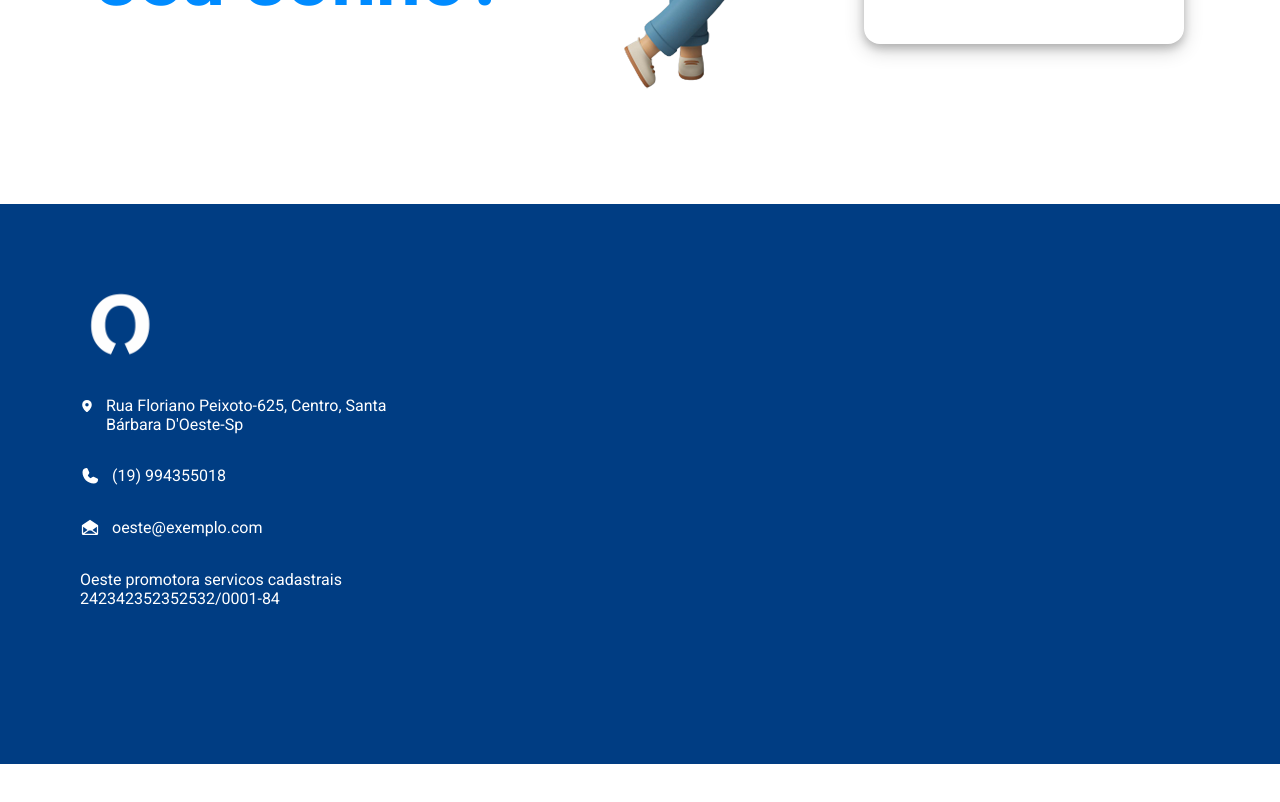
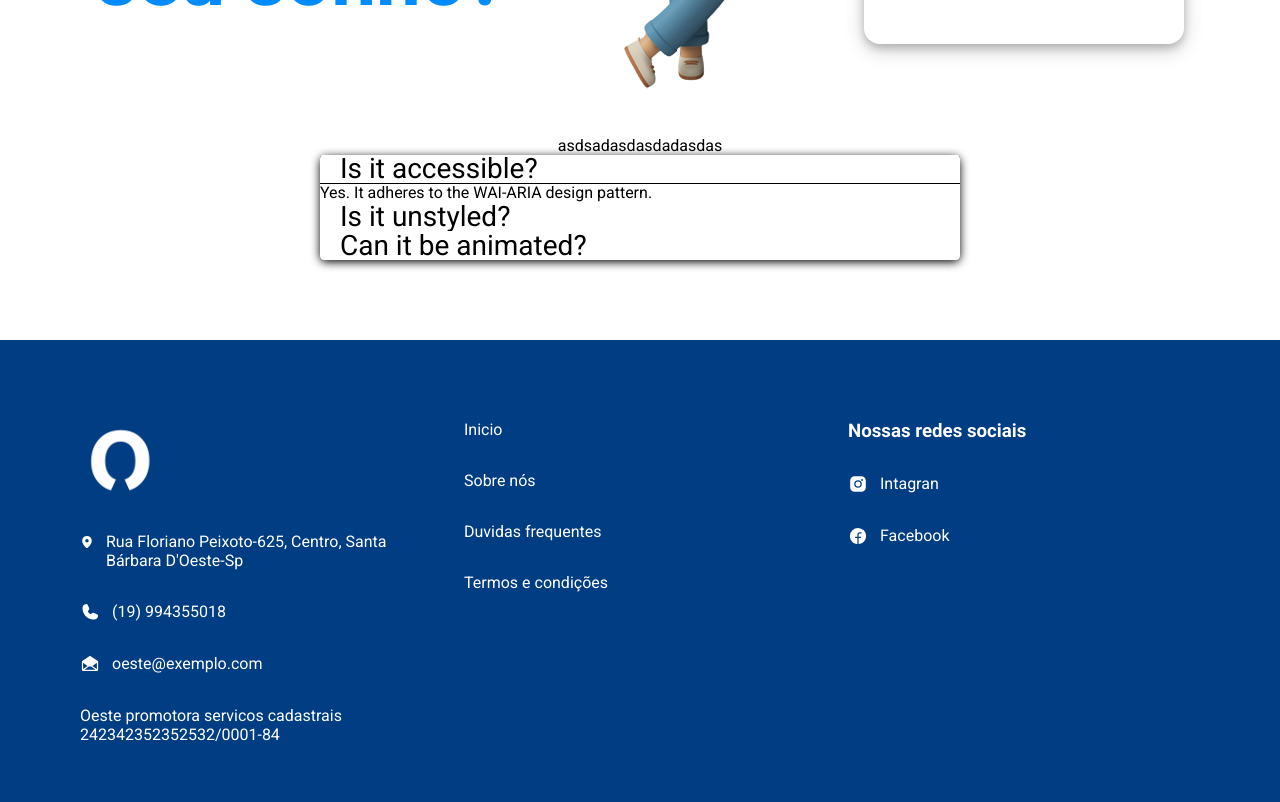
Before and after one commit to Catalendas/Oeste_financeira, a React (Vite) app: page / in a window 1280 px wide. Shown: the part 2180-2982 px from the top of the page. Before the commit the page ends 2944 px from the top, so only its background shows below. Built offline with nearby package versions, Linux system fonts and the light colour scheme.

Commit message:
add Accordion

```diff
--- a/package.json
+++ b/package.json
@@ -9,6 +9,7 @@
     "preview": "vite preview"
   },
   "dependencies": {
+    "@radix-ui/react-accordion": "^1.0.1",
     "phosphor-icons": "^1.4.2",
     "phosphor-react": "^1.4.1",
     "react": "^18.2.0",
--- /dev/null
+++ b/src/Pages/Home/Components/CommonQuestions/index.tsx
@@ -0,0 +1,32 @@
+import * as Accordion from '@radix-ui/react-accordion'
+import { AccordionContent, AccordionItem, AccordionRoot, AccordionTrigger, CommonQuestionsContainer } from './styled'
+
+export function CommonQuestions() {
+    return (
+        <CommonQuestionsContainer className='container'>
+            asdsadasdasdadasdas
+            <AccordionRoot type="single" defaultValue="item-1" collapsible>
+                <AccordionItem value="item-1">
+                    <AccordionTrigger>Is it accessible?</AccordionTrigger>
+                    <AccordionContent>Yes. It adheres to the WAI-ARIA design pattern.</AccordionContent>
+                </AccordionItem>
+
+                <AccordionItem value="item-2">
+                    <AccordionTrigger>Is it unstyled?</AccordionTrigger>
+                    <AccordionContent>
+                        Yes. It's unstyled by default, giving you freedom over the look and feel.
+                    </AccordionContent>
+                </AccordionItem>
+
+                <AccordionItem value="item-3">
+                    <AccordionTrigger>Can it be animated?</AccordionTrigger>
+                    <AccordionContent>
+                        <div >
+                        Yes! You can animate the Accordion with CSS or JavaScript.
+                        </div>
+                    </AccordionContent>
+                </AccordionItem>
+            </AccordionRoot>
+        </CommonQuestionsContainer>
+    )
+}
--- /dev/null
+++ b/src/Pages/Home/Components/CommonQuestions/styled.ts
@@ -0,0 +1,87 @@
+import styled from "styled-components";
+import * as Accordion from '@radix-ui/react-accordion'
+
+export const CommonQuestionsContainer = styled.div`
+    background: ${({ theme }) => theme["base-blue"]};
+    width: 100%;
+
+    display: flex;
+    justify-content: center;
+    align-items: center;
+    flex-direction: column;
+`
+
+export const AccordionRoot = styled(Accordion.Root) `
+    border-radius: 6px;
+    width: 40rem;
+    background: ${({ theme}) => theme.colors["base-white"]};
+    box-shadow: 0 2px 10px black;
+`
+
+export const AccordionItem = styled(Accordion.Item)`
+    overflow: hidden;
+    margin-top: 1px;
+
+    &:first-child {
+        margin-top: 0;
+        border-top-left-radius: 4px;
+        border-top-right-radius: 4px;
+    }
+
+    &:last-child {
+        border-bottom-left-radius: 4px;
+        border-bottom-right-radius: 4px;
+    }
+
+    &:focus-within {
+        position: relative;
+        z-index: 1;
+    }
+`
+
+export const AccordionHeader = styled(Accordion.Header)`
+    display: flex;
+`
+
+export const AccordionTrigger = styled(Accordion.Trigger)`
+    font-family: inherit;
+    background-color: transparent;
+    border: 0;
+    padding: 0 20px;
+    height: 45;
+    width: 100%;
+    flex: 1;
+    display: flex;
+    align-items: center;
+    justify-content: space-between;
+    font-size: 1.75rem;
+    line-height: 1;
+    color: ${({ theme }) => theme.colors["base-violet"]};
+    box-shadow: 0 1px 0 black;
+    background-color: white;
+    transition: background-color 0.3s color 0.3s;
+
+    &:hover {
+        background-color: gray;
+        color: ${({ theme }) => theme.colors["base-white"]};
+
+    }
+
+    &:checked {
+
+    }
+`
+
+export const AccordionContent = styled(Accordion.Content)`
+    overflow: hidden;
+    font-size: 1rem;
+    color: black;
+
+    &[data-state="open"] {
+        animation: slideDown 300ms cubic-bezier(0.87, 0, 0.13, 1)
+    }
+
+    &[data-state="close"] {
+        animation: slideUp 300ms cubic-bezier(0.87, 0, 0.13, 1);
+    }
+`
--- a/src/Pages/Home/index.tsx
+++ b/src/Pages/Home/index.tsx
@@ -1,4 +1,5 @@
 import { Banner } from "./Components/Banner";
+import { CommonQuestions } from "./Components/CommonQuestions";
 import { HowItWorks } from "./Components/HowItWorks";
 import { Info } from "./Components/Infos";
 import { Simulator } from "./Components/Simulator";
@@ -12,6 +13,7 @@ export function Home() {
             <Info/>
             <HowItWorks/>
             <Simulator/>
+            <CommonQuestions />
         </HomeContainer>
     )
 }
--- a/src/components/Footer/index.tsx
+++ b/src/components/Footer/index.tsx
@@ -1,7 +1,7 @@
 import { AbountContainer, FooterContainer, FooterContent } from "./styled";
 import Logo from '../../assets/logo.png'
 import { InfoAbout } from "./infoAbout";
-import { EnvelopeOpen, MapPin, Phone } from "phosphor-react";
+import { EnvelopeOpen, FacebookLogo, InstagramLogo, MapPin, Phone } from "phosphor-react";
 
 export function Footer() {
     return (
@@ -15,6 +15,19 @@ export function Footer() {
                     <InfoAbout icon={<EnvelopeOpen size={20} weight="fill"/>} abaut="oeste@exemplo.com"/>
                     <InfoAbout abaut="Oeste promotora servicos cadastrais 242342352352532/0001-84"/>
                 </AbountContainer>
+
+                <AbountContainer>
+                    <InfoAbout abaut="Inicio"/>
+                    <InfoAbout abaut="Sobre nós"/>
+                    <InfoAbout abaut="Duvidas frequentes"/>
+                    <InfoAbout abaut="Termos e condições"/>
+                </AbountContainer>
+
+                <AbountContainer>
+                    <h3>Nossas redes sociais</h3>
+                    <InfoAbout icon={<InstagramLogo size={20} weight="fill" />} abaut="Intagran" />
+                    <InfoAbout icon={<FacebookLogo size={20} weight="fill" />} abaut="Facebook" />
+                </AbountContainer>
             </FooterContent>
         </FooterContainer>
     )
--- a/src/components/Footer/styled.ts
+++ b/src/components/Footer/styled.ts
@@ -15,6 +15,10 @@ export const FooterContent = styled.div`
     margin-top: 5rem;
     width: 100%;
     height: 30rem;
+
+    display: grid;
+    grid-template-columns: repeat(3, 1fr);
+    grid-gap: 2rem;
 
     img {
         height: 5rem;
--- a/src/style/theme/default.ts
+++ b/src/style/theme/default.ts
@@ -43,4 +43,4 @@ export const DefaultTheme = {
     fonts: {
 
     }
-}
+} as const
```
Also changed, not shown: 1 other file (tests, documents, lock files or other folders).
